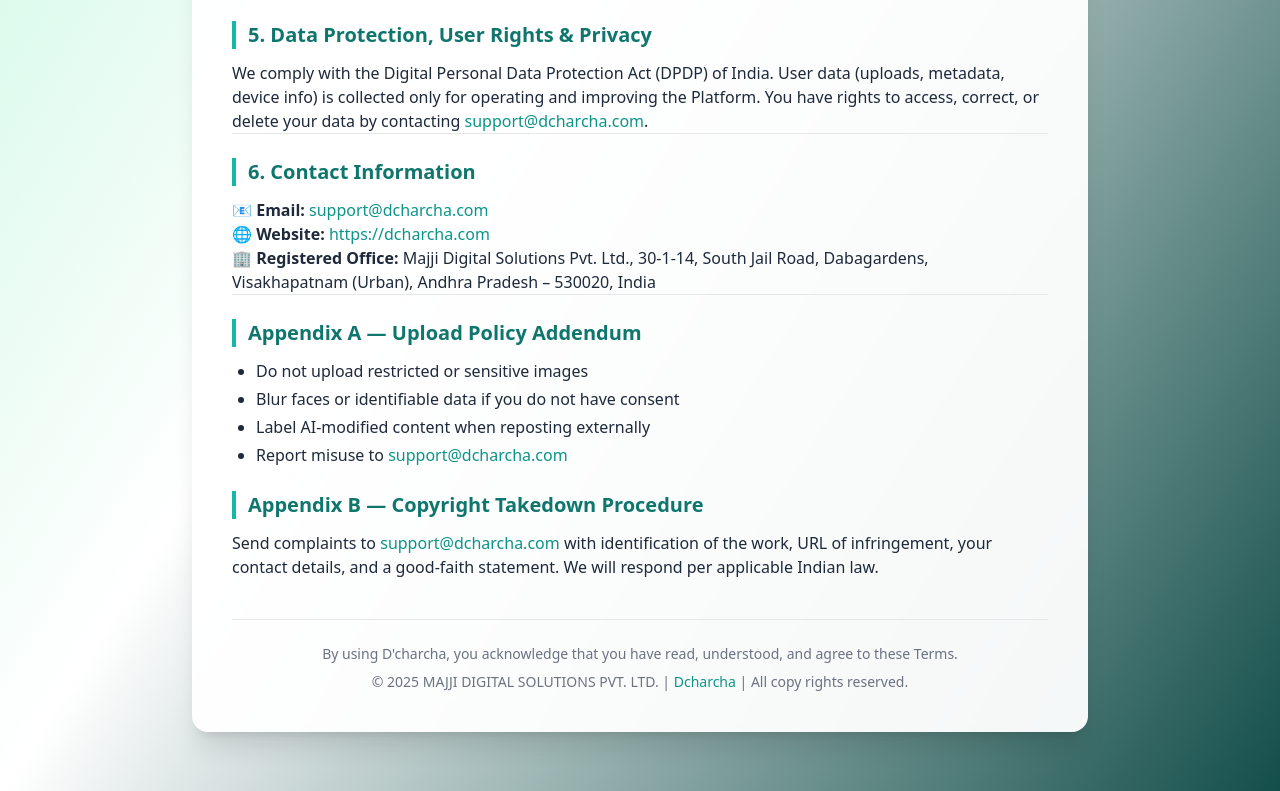
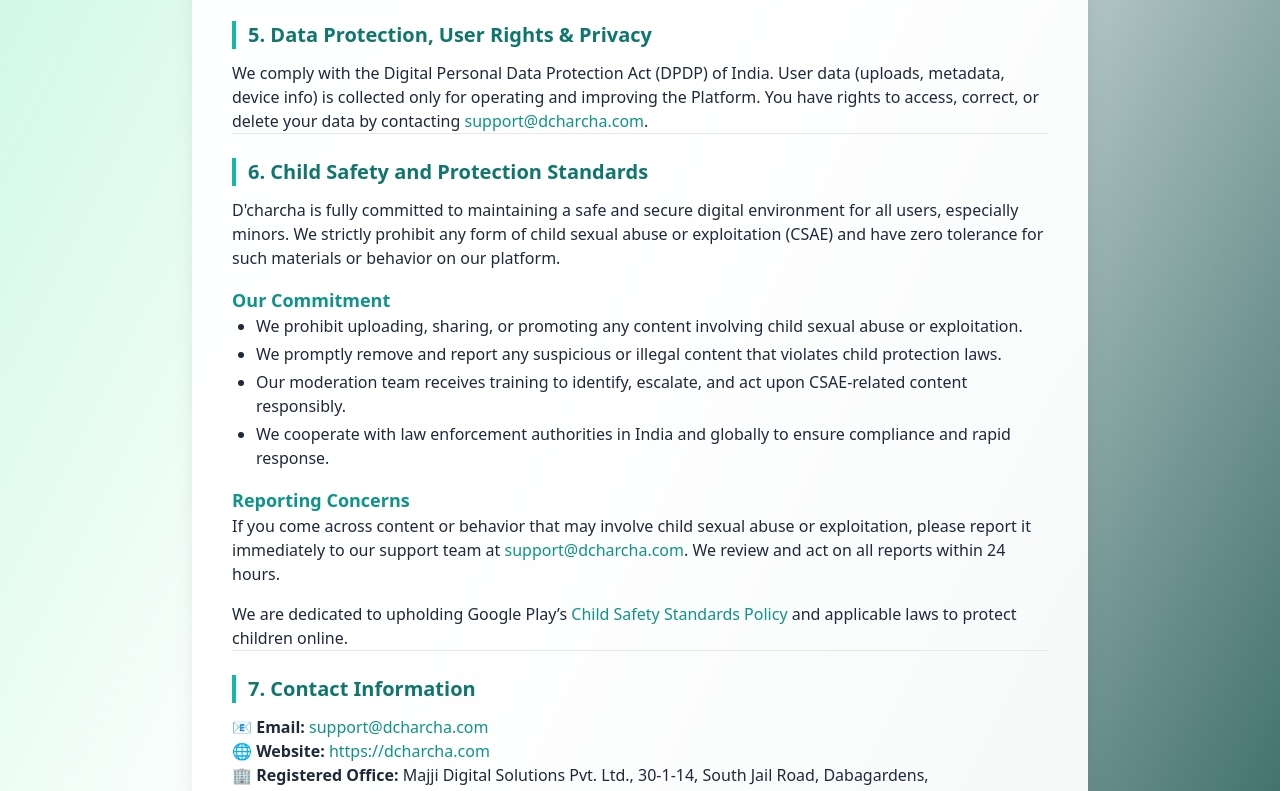
Before and after one commit to krishnamoulijala/dcharcha-website, a React (Vite) app: page /terms in a window 1280 px wide. Shown: the part 1220-2011 px from the top of the page. Built offline with nearby package versions, Linux system fonts and the light colour scheme; no server answers.

Commit message:
Added child safety protocols

```diff
--- a/src/pages/terms.jsx
+++ b/src/pages/terms.jsx
@@ -26,6 +26,7 @@
               { id: "user-content", text: "User Content" },
               { id: "moderation", text: "Moderation" },
               { id: "privacy", text: "Data & Privacy" },
+              { id: "child-safety", text: "Child Safety" },
               { id: "contact", text: "Contact" },
             ].map((item) => (
               <button
@@ -70,9 +71,10 @@
             Definitions | Eligibility & Account Registration | Purpose and Scope
             | User Content & License | AI-Generated Content | Upload Guidelines
             | Code of Conduct | Moderation | Visibility & Third-Party Use | Data
-            & Privacy | Data Retention | IP & Copyright | Third-Party Services |
-            Prohibited Activities | Disclaimers | Termination | Grievance |
-            Changes | Governing Law | Acknowledgement | Contact
+            & Privacy | Child Safety | Data Retention | IP & Copyright |
+            Third-Party Services | Prohibited Activities | Disclaimers |
+            Termination | Grievance | Changes | Governing Law | Acknowledgement
+            | Contact
           </p>
         </section>
 
@@ -153,10 +155,71 @@
           </p>
         </section>
 
+        {/* Child Safety Standards */}
+        <section id="child-safety" className="border-t border-gray-200 pt-6">
+          <h2 className="text-xl font-semibold text-teal-700 border-l-4 border-teal-500 pl-3 mb-3">
+            6. Child Safety and Protection Standards
+          </h2>
+          <p>
+            D'charcha is fully committed to maintaining a safe and secure
+            digital environment for all users, especially minors. We strictly
+            prohibit any form of child sexual abuse or exploitation (CSAE) and
+            have zero tolerance for such materials or behavior on our platform.
+          </p>
+          <h3 className="text-lg font-semibold text-teal-600 mt-4">
+            Our Commitment
+          </h3>
+          <ul className="list-disc pl-6 space-y-1">
+            <li>
+              We prohibit uploading, sharing, or promoting any content involving
+              child sexual abuse or exploitation.
+            </li>
+            <li>
+              We promptly remove and report any suspicious or illegal content
+              that violates child protection laws.
+            </li>
+            <li>
+              Our moderation team receives training to identify, escalate, and
+              act upon CSAE-related content responsibly.
+            </li>
+            <li>
+              We cooperate with law enforcement authorities in India and globally
+              to ensure compliance and rapid response.
+            </li>
+          </ul>
+          <h3 className="text-lg font-semibold text-teal-600 mt-4">
+            Reporting Concerns
+          </h3>
+          <p>
+            If you come across content or behavior that may involve child sexual
+            abuse or exploitation, please report it immediately to our support
+            team at{" "}
+            <a
+              href="mailto:support@dcharcha.com"
+              className="text-teal-600 hover:underline"
+            >
+              support@dcharcha.com
+            </a>
+            . We review and act on all reports within 24 hours.
+          </p>
+          <p className="mt-4">
+            We are dedicated to upholding Google Play’s{" "}
+            <a
+              href="https://support.google.com/googleplay/android-developer/answer/14234897"
+              target="_blank"
+              rel="noreferrer"
+              className="text-teal-600 hover:underline"
+            >
+              Child Safety Standards Policy
+            </a>{" "}
+            and applicable laws to protect children online.
+          </p>
+        </section>
+
         {/* Contact */}
         <section id="contact" className="border-t border-gray-200 pt-6">
           <h2 className="text-xl font-semibold text-teal-700 border-l-4 border-teal-500 pl-3 mb-3">
-            6. Contact Information
+            7. Contact Information
           </h2>
           <p>
             📧 <strong>Email:</strong>{" "}
```
